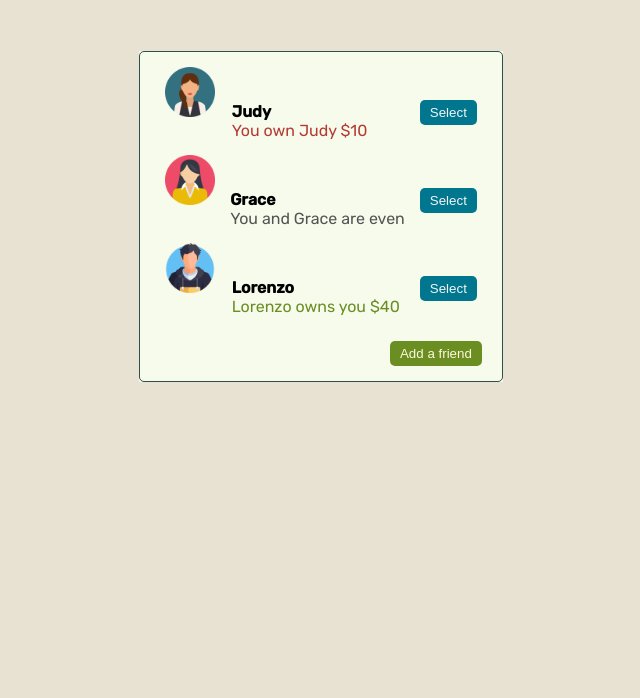
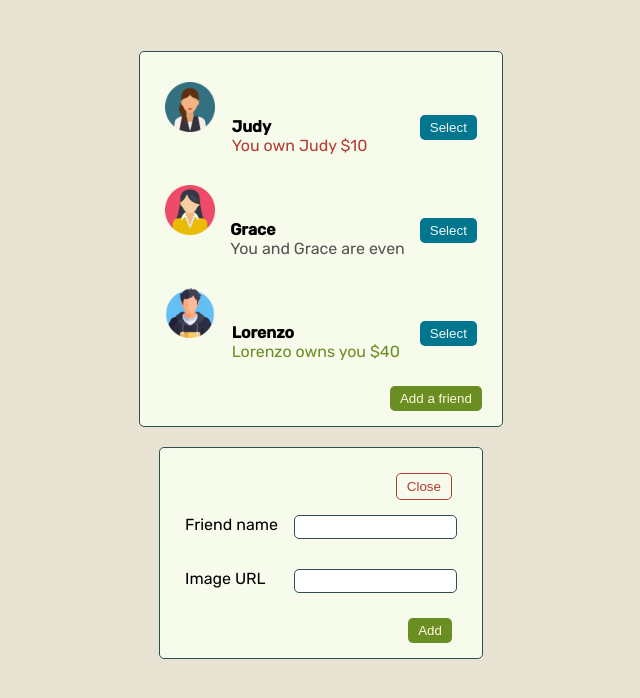
Before and after one commit to myrahkis/bill-split, a React (Create React App) app: page / in a window 1280 px wide. Both pictures are taken after a click on the button "Add a friend". Shown: the top 698 px of the page, without its empty margins (319-959 px from the left). Built offline with nearby package versions, Linux system fonts and the light colour scheme.

Commit message:
add a friend form

```diff
--- a/src/App.js
+++ b/src/App.js
@@ -1,12 +1,14 @@
+import { useState } from "react";
 import "./App.css";
 import FriendList from "./components/friendList";
+import AddFriendForm from "./components/addFriendForm";
 
 function App() {
+  const [showFriendForm, setShowFriendForm] = useState(false);
   return (
     <div className="container">
-      <div className="App">
-        <FriendList />
-      </div>
+        <FriendList onAdd={setShowFriendForm} />
+      {showFriendForm === true && <AddFriendForm onClose={setShowFriendForm}/>}
     </div>
   );
 }
--- /dev/null
+++ b/src/components/addFriendForm.css
@@ -0,0 +1,40 @@
+.form-wrapper {
+  display: flex;
+  flex-direction: column;
+  margin-top: 20px;
+  background-color: #f7fbec;
+  border: 1px solid darkslategray;
+  border-radius: 5px;
+  padding: 15px 10px;
+}
+
+.input-wrapper {
+  display: inherit;
+  margin: 15px;
+  flex-direction: row;
+  justify-content: space-between;
+  /* margin: 20px; */
+}
+
+.input {
+  border-radius: 5px;
+  border: 1px solid darkslategray;
+  width: 60%;
+  height: 1.5rem;
+}
+
+.close-btn {
+  cursor: pointer;
+  border: 1px solid #b33b32;
+  border-radius: 5px;
+  background-color: #f7fbec;
+  color: #b33b32;
+  max-width: 100px;
+  padding: 5px 10px;
+  margin-right: 20px;
+  margin-top: 10px;
+}
+.close-btn:hover {
+    background-color: #b33b32;
+    color:cornsilk;
+}
--- /dev/null
+++ b/src/components/addFriendForm.js
@@ -0,0 +1,54 @@
+import React, { useState } from "react";
+import "./addFriendForm.css";
+import "./friendList.css";
+
+function AddFriendForm({ onClose }) {
+  const [name, setName] = useState("");
+  const [url, setURL] = useState("");
+
+  function closeHandle() {
+    onClose(false);
+  }
+
+  return (
+    <form onSubmit={(e) => e.preventDefault()} className="form-wrapper">
+        <div className="float-right">
+
+      <button onClick={closeHandle} className="close-btn">
+        Close
+      </button>
+        </div>
+      <Input value={name} onAdd={setName}>
+        Friend name
+      </Input>
+      <Input value={url} onAdd={setURL}>
+        Image URL
+      </Input>
+      <div className="float-right">
+        <button type="submit" onClick={""} className="add-btn">
+          Add
+        </button>
+      </div>
+    </form>
+  );
+}
+
+function Input({ value, onAdd, children }) {
+  function addHandle(e) {
+    onAdd(e.target.value);
+  }
+
+  return (
+    <div className="input-wrapper">
+      <label>{children}</label>
+      <input
+        type="text"
+        value={value}
+        onChange={addHandle}
+        className="input"
+      ></input>
+    </div>
+  );
+}
+
+export default AddFriendForm;
--- a/src/components/friendList.css
+++ b/src/components/friendList.css
@@ -1,6 +1,7 @@
 .friend-list-wrapper {
   display: flex;
   flex-direction: column;
+  background-color: #f7fbec;
   border: 1px solid darkslategray;
   border-radius: 5px;
   padding: 15px 0;
@@ -21,6 +22,7 @@
 .pfp {
     width: 50px;
     height: 50px;
+    margin-top: 15px;
 }
 
 .info-wrapper {
--- a/src/components/friendList.js
+++ b/src/components/friendList.js
@@ -1,5 +1,6 @@
 import React from "react";
 import "./friendList.css";
+import AddFriendForm from "./addFriendForm";
 
 const friendsInit = [
   {
@@ -22,7 +23,11 @@ const friendsInit = [
   },
 ];
 
-function FriendList() {
+function FriendList({ onAdd }) {
+  function addHandle() {
+    onAdd(true);
+  }
+
   return (
     <div className="friend-list-wrapper">
       {friendsInit.map((friend) => (
@@ -34,7 +39,7 @@ function FriendList() {
         />
       ))}
       <div className="float-right">
-        <button className="add-btn">Add a friend</button>
+        <button className="add-btn" onClick={addHandle}>Add a friend</button>
       </div>
     </div>
   );
```
Also changed, not shown: 11 other files (tests, documents, lock files or other folders).
